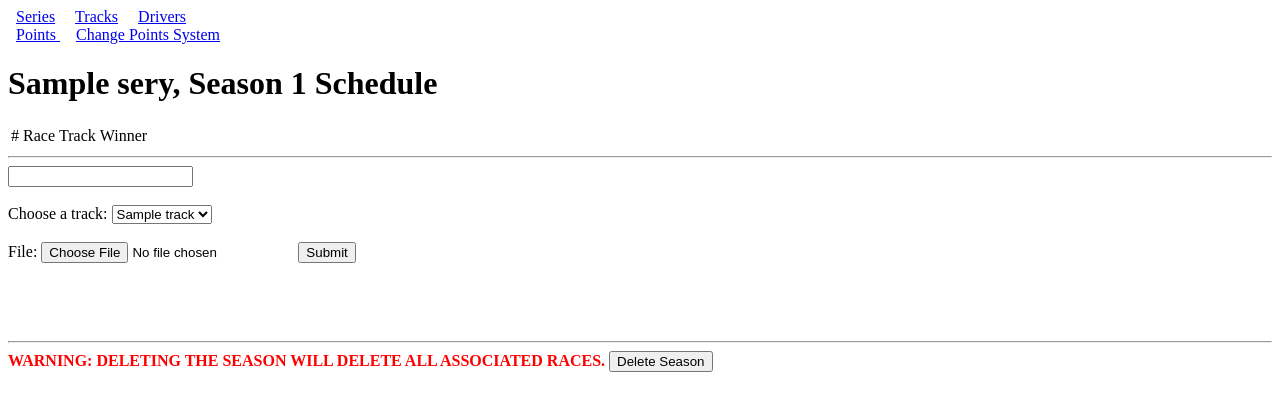
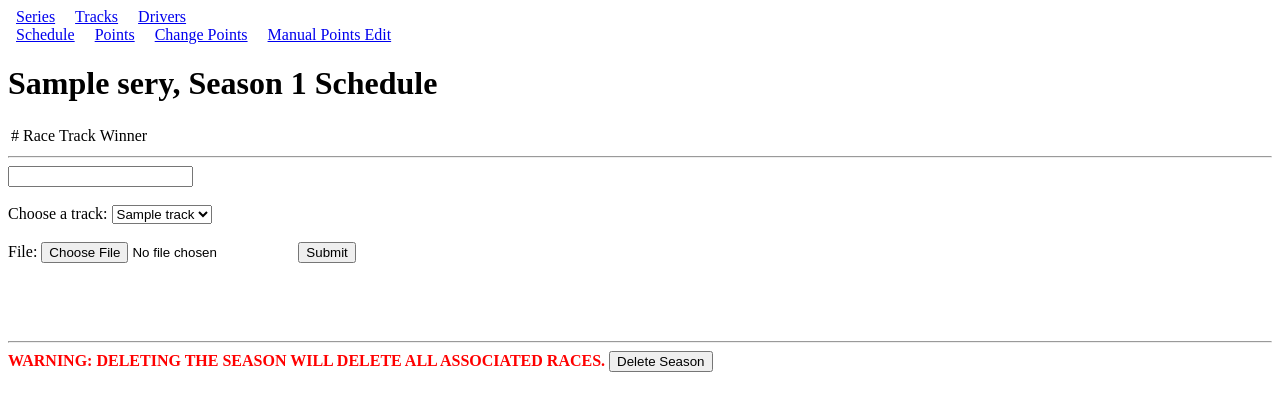
Before and after one commit to FK76exe/NR2003-stats-generator, a Flask app: page /series/1/1/ in a window 1280 px wide. Shown: the top 411 px of the page. Run offline with Flask 3, Linux system fonts and the light colour scheme; tables that the repository leaves empty hold one stand-in row (values such as "Sample post").

Commit message:
added season navigation bar

```diff
--- a/src/src/series.py
+++ b/src/src/series.py
@@ -155,13 +155,13 @@
         con.commit() # add this, so that everyone can see deletion
     return redirect("../", code=302)
 
-@series_page.route("<series>/<season>/change_points", methods = ['GET', 'POST'])
+@series_page.route("<series>/<season>/change_points/", methods = ['GET', 'POST'])
 def update_points_system(series, season):
     if request.method == 'GET':
         systems = []
         with sqlite3.connect(DB_PATH) as con:
             systems = con.cursor().execute("SELECT id, name FROM point_systems").fetchall()
-        return render_template('./season/change_points.html', systems=systems)
+        return render_template('./season/change_points.html', systems=systems, series=series, season=season)
     else:
         with sqlite3.connect(DB_PATH) as con:
             cursor = con.cursor()
@@ -170,7 +170,7 @@
             con.commit()
         return redirect(url_for('series_page.show_series', series=series, season=season))
 
-@series_page.route("<series>/<season>/adjust_points", methods=['GET', 'POST'])
+@series_page.route("<series>/<season>/adjust_points/", methods=['GET', 'POST'])
 def adjust_points(series, season):
     if request.method == 'GET':
         drivers = [] # array of dicts with keys ['id', 'game_id']
@@ -184,7 +184,7 @@
                 LEFT JOIN manual_points ON drivers.id = manual_points.driver_id AND manual_points.season_id = driver_race_records.Season_ID \
                 WHERE Series_ID = 10 AND Year = 2024 ORDER BY game_id ASC"
                 ).fetchall()
-            return render_template('./season/adjust_points.html',drivers=drivers)
+            return render_template('./season/adjust_points.html',drivers=drivers, series=series, season=season)
 
     # insert only those who have nonzero total (efficiency... I think? idk)
     with sqlite3.connect(DB_PATH) as con:
--- a/src/src/templates/season/adjust_points.html
+++ b/src/src/templates/season/adjust_points.html
@@ -1,8 +1,13 @@
+{% from "./season/season_nav.html" import season_nav %}
+
 <html>
     <head>
         <title>Manual Points Edit</title>
+        <link rel="stylesheet" href="{{url_for('static', filename='styles/series.css')}}">
     </head>
     <body>
+        {{season_nav(series, season)}}
+
         You can add or remove points for a driver manually.
 
         To do so, enter the points adjustment in the box before each driver and then click the Save button.
--- a/src/src/templates/season/season.html
+++ b/src/src/templates/season/season.html
@@ -1,4 +1,6 @@
-{% from "macro.html" import navLink, initial_deletion, confirm_deletion, main_navigation with context %}
+{% from "macro.html" import navLink, initial_deletion, confirm_deletion with context %}
+{% from "./season/season_nav.html" import season_nav %}
+
 <html>
     <head>
         <title>
@@ -8,11 +10,7 @@
     </head>
     <body>
         <!-- Navbar -->
-        {{ main_navigation() }}
-        <ul class="nav">
-            {{ navLink('Points', "./points") }}
-            {{ navLink('Change Points System', "./change_points")}}
-        </ul>
+        {{ season_nav(series, season) }}
 
         <h1>
             {{ series_name ~ ", Season " ~ season ~ " Schedule"}}
--- /dev/null
+++ b/src/src/templates/season/season_nav.html
@@ -0,0 +1,20 @@
+{% from "./macro.html" import main_navigation %}
+
+{% macro season_nav(series, season) %}
+    {{main_navigation()}}
+    <ul class="nav">
+        <li>
+            <a href="/series/{{series}}/{{season}}/">Schedule</a>
+        </li>
+        <li>
+            <a href="/series/{{series}}/{{season}}/points/">Points</a>
+        </li>
+        <li>
+            <a href="/series/{{series}}/{{season}}/change_points/">Change Points</a>
+        </li>
+        <li>
+            <a href="/series/{{series}}/{{season}}/adjust_points/">Manual Points Edit</a>
+        </li>
+
+    </ul>
+{% endmacro %}
--- a/src/src/templates/series.html
+++ b/src/src/templates/series.html
@@ -1,5 +1,5 @@
 {% from "macro.html" import initial_deletion, confirm_deletion, main_navigation with context %}
-
+{% from "./season/season_nav.html" import season_nav %}
 <html>
     <head>
         <title>
@@ -25,7 +25,7 @@
                 {% for stat in season %}
                 <td>
                     {% if loop.index == 1 %}
-                        <a href="/series/{{id}}/{{stat}}/">{{stat}}</a>
+                        <a href="/series/{{id}}/{{stat}}">{{stat}}</a>
                     {% else %}
                         {{stat}}
                     {% endif %}
```
Also changed, not shown: src/src/templates/season/change_points.html (+6 -1 lines), src/src/templates/season/season_table.html (+2 -7 lines).
